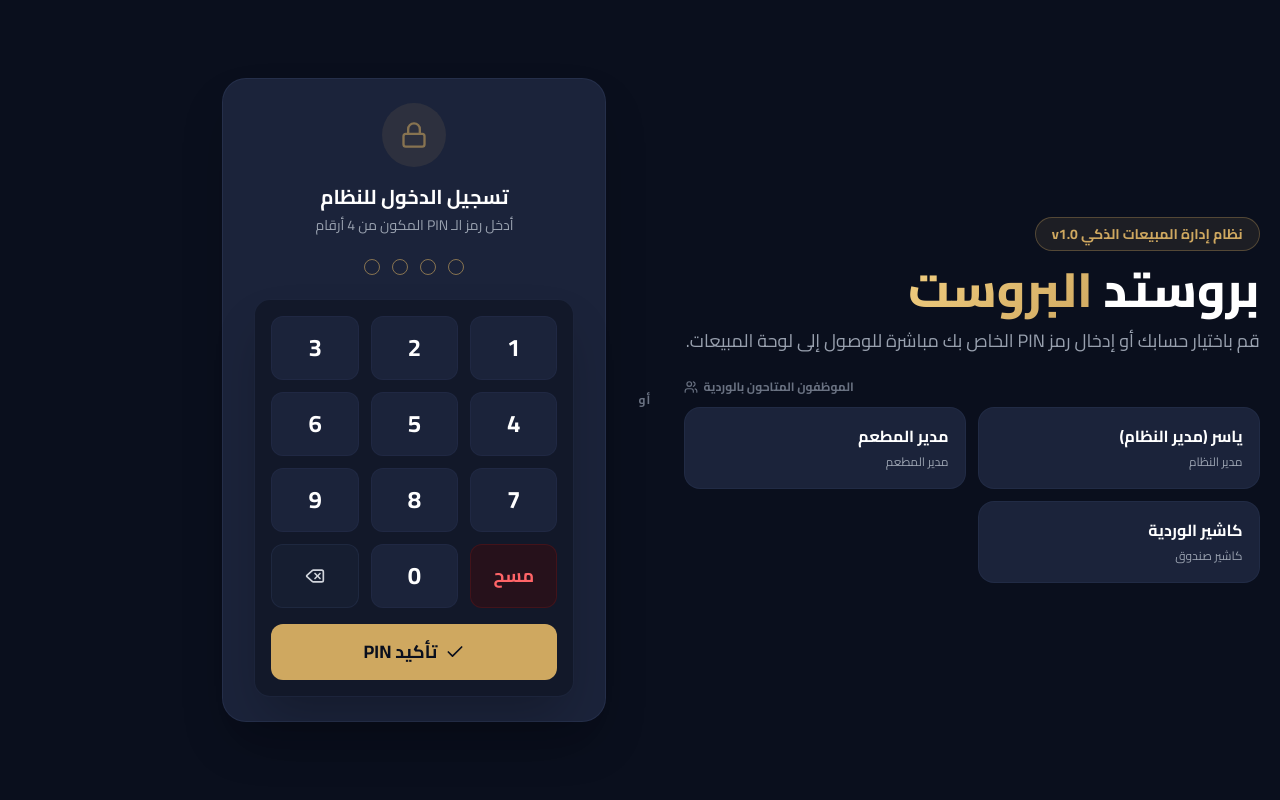
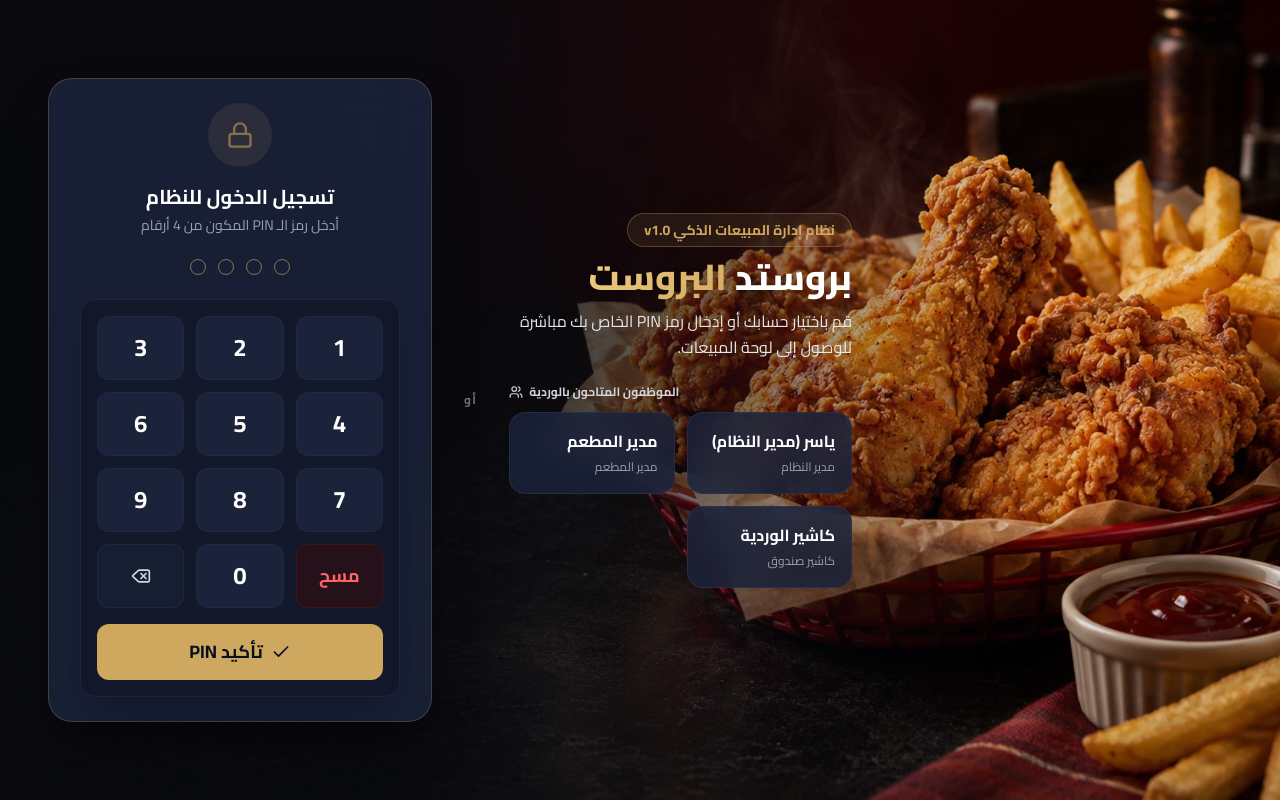
Before and after one commit to Yasser-Nautilus/Prost-POS-NV, a React (Vite) app in the folder frontend/: page / in a window 1280 px wide. Built offline with nearby package versions, Linux system fonts and the light colour scheme.

Commit message:
Update LoginView.tsx

```diff
--- a/frontend/src/views/LoginView.tsx
+++ b/frontend/src/views/LoginView.tsx
@@ -2,6 +2,7 @@ import React, { useState, useEffect } from "react";
 import { Lock, Users, ShieldAlert, Loader2 } from "lucide-react";
 import { Numpad } from "../components/Numpad";
 import { bridge } from "../bridge";
+import loginBackground from "../assets/fried-chicken-login.webp";
 
 interface LoginViewProps {
   onLoginSuccess: (user: any) => void;
@@ -41,29 +42,40 @@ export const LoginView: React.FC<LoginViewProps> = ({ onLoginSuccess }) => {
   };
 
   return (
-    <div className="min-h-screen bg-brand-dark flex flex-col md:flex-row items-center justify-center p-6 gap-8">
+    <main
+      className="relative min-h-screen overflow-y-auto bg-brand-dark bg-cover bg-right bg-no-repeat"
+      style={{ backgroundImage: `url(${loginBackground})` }}
+    >
+      <div
+        aria-hidden="true"
+        className="pointer-events-none absolute inset-0"
+        style={{
+          background: "linear-gradient(90deg, rgba(7, 9, 14, 0.97) 0%, rgba(7, 9, 14, 0.89) 33%, rgba(7, 9, 14, 0.62) 52%, rgba(7, 9, 14, 0.12) 78%, rgba(7, 9, 14, 0.08) 100%)",
+        }}
+      />
+      <div className="relative z-10 mr-auto ml-0 flex min-h-screen w-full max-w-[900px] flex-col items-center justify-center gap-6 px-6 py-8 md:flex-row md:gap-8 md:px-12" dir="rtl">
 
       {/* Right column: Branding & Cashier Tiles */}
       <div
         role="region"
         aria-label="قائمة الموظفين — اختر حسابك"
-        className="flex-1 max-w-xl text-right space-y-6 flex flex-col justify-center"
+        className="w-full min-w-0 flex-1 text-right space-y-6 flex flex-col justify-center"
       >
         <div className="space-y-2">
           <div className="inline-block py-1.5 px-4 bg-brand-gold/10 border border-brand-gold/30 rounded-full text-brand-gold text-sm font-bold">
             نظام إدارة المبيعات الذكي v1.0
           </div>
-          <h1 className="text-4xl md:text-5xl font-black text-white leading-tight">
+          <h1 className="text-4xl font-black text-white leading-tight drop-shadow-lg">
             بروستد <span className="gold-gradient-text">البروست</span>
           </h1>
-          <p className="text-gray-400 text-lg">
+          <p className="text-gray-200 text-base leading-relaxed">
             قم باختيار حسابك أو إدخال رمز PIN الخاص بك مباشرة للوصول إلى لوحة المبيعات.
           </p>
         </div>
 
         {/* User Tiles Grid */}
         <div className="space-y-3">
-          <h3 className="text-xs font-bold text-gray-500 flex items-center gap-1.5 justify-end">
+          <h3 className="text-xs font-bold text-gray-300 flex items-center gap-1.5 justify-end">
             الموظفون المتاحون بالوردية
             <Users size={14} />
           </h3>
@@ -75,7 +87,7 @@ export const LoginView: React.FC<LoginViewProps> = ({ onLoginSuccess }) => {
                 <div
                   key={u.id}
                   onClick={handleUserTileClick}
-                  className="p-4 bg-brand-card hover:bg-brand-border/20 border border-brand-border/40 rounded-2xl cursor-pointer text-right transition-all hover:scale-[1.02] active:scale-[0.98] group"
+                  className="p-4 bg-brand-card/85 backdrop-blur-md hover:bg-brand-border/70 border border-brand-border/60 rounded-2xl cursor-pointer text-right transition-all hover:scale-[1.02] active:scale-[0.98] group"
                 >
                   <span className="text-white font-bold block text-base group-hover:text-brand-gold transition-colors">
                     {u.display_name}
@@ -113,7 +125,7 @@ export const LoginView: React.FC<LoginViewProps> = ({ onLoginSuccess }) => {
       <div
         role="region"
         aria-label="لوحة PIN — أدخل رمز الدخول"
-        className="w-full max-w-sm p-6 bg-brand-card border border-brand-border/60 rounded-3xl shadow-2xl flex flex-col items-center"
+        className="w-full max-w-sm shrink-0 p-6 bg-brand-card/90 backdrop-blur-xl border border-brand-gold/25 rounded-3xl shadow-2xl shadow-black/50 flex flex-col items-center"
       >
         <div className="h-16 w-16 rounded-full bg-brand-gold/10 text-brand-gold flex items-center justify-center mb-4">
           {loading ? (
@@ -156,6 +168,7 @@ export const LoginView: React.FC<LoginViewProps> = ({ onLoginSuccess }) => {
         />
       </div>
 
-    </div>
+      </div>
+    </main>
   );
 };
```
